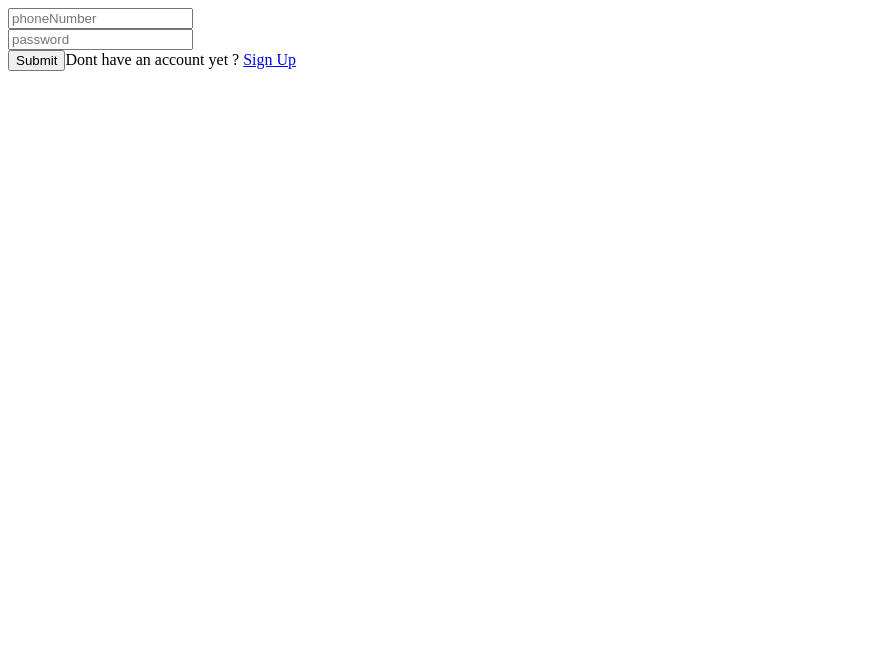
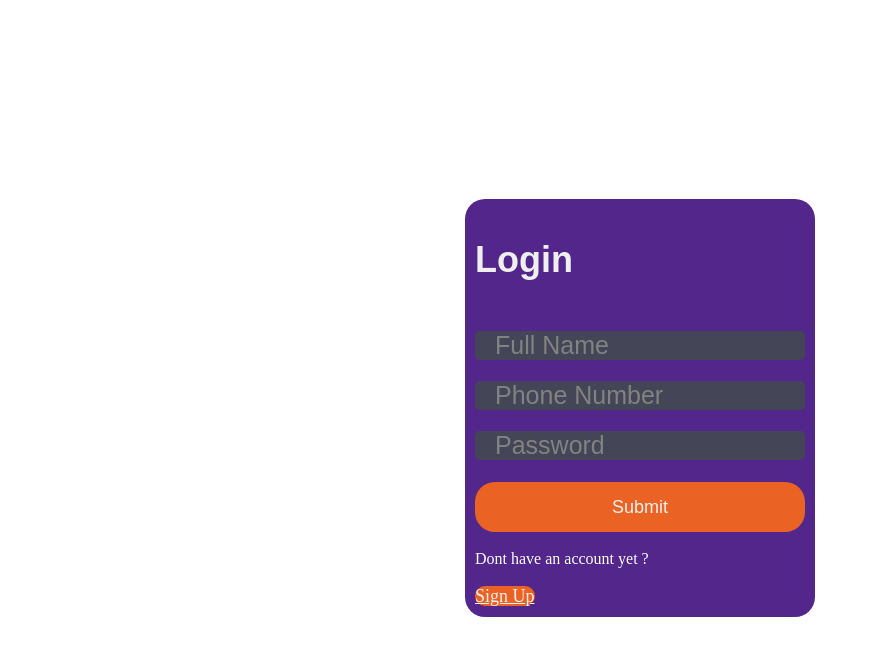
Before and after one commit to pankaj377yadav/OrderPath, a Next.js app in the folder client/: page /login in a window 1280 px wide. Shown: the top 656 px of the page, without its empty margins (0-870 px from the left). Built offline with nearby package versions, Linux system fonts and the light colour scheme.

Commit message:
added CSS in login and Register page

```diff
--- a/client/src/pages/login/index.js
+++ b/client/src/pages/login/index.js
@@ -1,6 +1,8 @@
 import { Formik, Form, Field } from 'formik';
 import * as Yup from 'yup';
-import Link from 'next/link'
+import Link from 'next/link';
+import styles from "@/styles/form.module.css"
+
 
 const Login = ( )=> {
     const triggerLogin = async(values)=>{
@@ -14,10 +16,10 @@ const Login = ( )=> {
 
     }
     return (
-        <div>
-
+      <div className={styles.body}>
         <Formik
           initialValues={{
+            fullName: '',
             phoneNumber: '',
             password: '',
           }}
@@ -27,19 +29,31 @@ const Login = ( )=> {
           }}
         >
           {({ errors, touched }) => (
-            <Form>
-              <Field name="phoneNumber" placeholder="phoneNumber"/>
+            <Form className={styles.form}>
+              <h2 className={styles.title}>Login</h2>
+
+              <Field name="fullName" placeholder="Full Name" type="text" className={styles.input}/>
+              {errors.fullName && touched.fullName ? (
+                <div>{errors.phoneNumber}</div>
+              ) : null} <br/>
+              <Field name="phoneNumber" placeholder="Phone Number" type="number"  className={styles.input}/>
               {errors.phoneNumber && touched.phoneNumber ? (
                 <div>{errors.phoneNumber}</div>
               ) : null}
               <br/>
-              <Field name="password" placeholder="password"/>
+              <Field name="password" placeholder="Password" type="password" className={styles.input}/>
               {errors.password && touched.password? (
                 <div>{errors.password}</div>
               ) : null}
               <br/>
-              <button type="submit">Submit</button>
-             Dont have an account yet ?  <Link href="/register">Sign Up</Link>
+              <br/>
+              <button type="submit" className={styles.submit}>Submit</button>
+              <br/>
+              <br/>
+             Dont have an account yet ?
+             <br/>
+             <br/>
+              <Link href="/register" className={styles.submit}>Sign Up</Link>
             </Form>
           )}
         </Formik>
--- a/client/src/pages/register/index.js
+++ b/client/src/pages/register/index.js
@@ -1,16 +1,18 @@
 import { Formik, Form, Field } from 'formik';
 import * as Yup from 'yup';
-import Link from 'next/link'
+import Link from 'next/link';
+import styles from "@/styles/form.module.css"
 
 
 const Register = ( )=> {
 
     return (
-        <div>
+        <div className={styles.body}>
 
 
         <Formik
           initialValues={{
+            fullName: '',
             phoneNumber: '',
             password: '',
             email: ''
@@ -26,23 +28,35 @@ const Register = ( )=> {
           }}
         >
           {({ errors, touched }) => (
-            <Form>
-              <Field name="phoneNumber" placeholder="phoneNumber"/>
+              <Form className={styles.form}>
+              <h2 className={styles.title}>Register</h2>
+
+
+              <Field name="fullName" placeholder="Full Name" type="text" className={styles.input}/>
+              {errors.fullName && touched.fullName ? (
+                <div>{errors.phoneNumber}</div>
+              ) : null}<br/>
+              <Field name="phoneNumber" placeholder="Phone Number" type="number" className={styles.input}/>
               {errors.phoneNumber && touched.phoneNumber ? (
                 <div>{errors.phoneNumber}</div>
               ) : null}
               <br/>
-              <Field name="password" placeholder="password"/>
+              <Field name="password" placeholder="Password" type="text" className={styles.input}/>
               {errors.password && touched.password? (
                 <div>{errors.password}</div>
               ) : null}
               <br/>
-              <Field name="email"  placeholder="email"/>
+              <Field name="email"  placeholder="Email" type="email" className={styles.input}/>
               {errors.email && touched.email ? <div>{errors.email}</div> : null}
               <br/>
-
-              <button type="submit">Submit</button>
-              Already User <Link href="/login">Sign in</Link>
+              <Field as="select" name="role" className={styles.input}>
+                <option value="User">User</option>
+                <option value="Rider">Rider</option>
+                </Field>
+                <br/>
+              <button type="submit"  className={styles.submit}>Submit</button>
+              Already User!
+              <br/> <Link href="/login" className={styles.submit}>Sign in</Link>
             </Form>
           )}
         </Formik>
--- /dev/null
+++ b/client/src/styles/form.module.css
@@ -0,0 +1,67 @@
+.body {
+    align-items: center;
+    display: flex;
+    justify-content: center;
+    height: 100vh;
+  }
+
+  .form {
+    background-color: rgb(64, 15, 127);
+    opacity: 0.9;
+    border-radius: 20px;
+    box-sizing: border-box;
+    height: auto;
+    padding: 10px;
+    width: 350px;
+    color: white;
+  }
+  .input {
+    background-color: #303245;
+    border-radius: 5px;
+    border: 0;
+    box-sizing: border-box;
+    color: #eee;
+    font-size: 25px;
+    height: 10%;
+    outline: 0;
+    padding: 0px 20px 0;
+    width: 100%;
+    margin-top: 21px;
+  }
+  .placeholder {
+    color: #65657b;
+    font-family: sans-serif;
+    left: 20px;
+    line-height: 14px;
+    pointer-events: none;
+    position: absolute;
+    transform-origin: 0 50%;
+    transition: transform 200ms, color 200ms;
+    top: 20px;
+  }
+  .img{
+    align-items: center;
+  }
+  .submit {
+    background-color: rgb(233, 83, 13);
+    border-radius: 20px;
+    border: 0;
+    box-sizing: border-box;
+    color: #eee;
+    cursor: pointer;
+    font-size: 18px;
+    height: 50px;
+    text-align: center;
+    width: 100%;
+    margin-top: 4px;
+}
+.title {
+    color: #eee;
+    font-family: sans-serif;
+    font-size: 36px;
+    font-weight: 600;
+    margin-top: 30px;
+  }
+  .submit:active {
+    background-color: rgba(0, 103, 187, 0.312);
+  }
```
